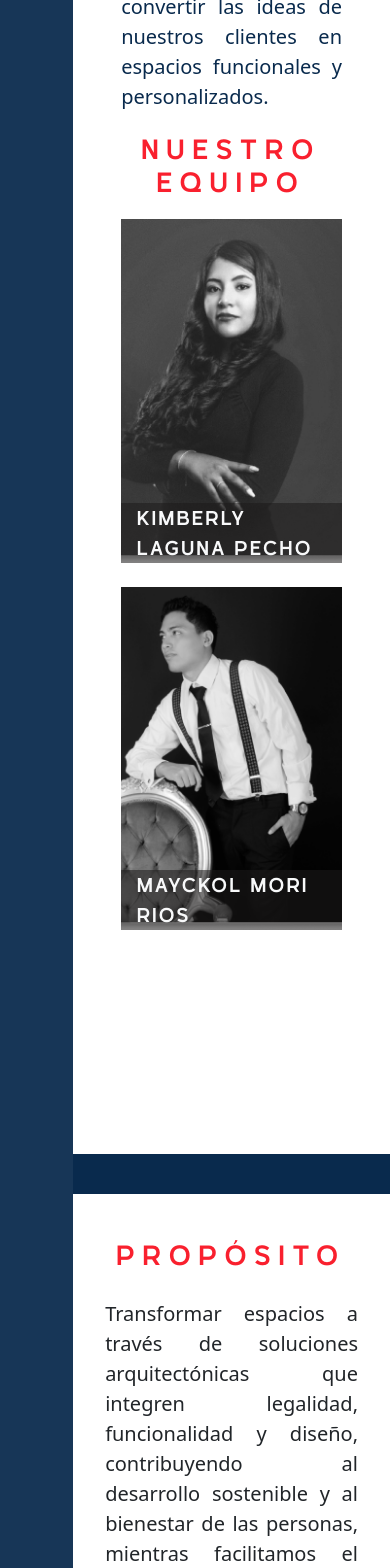
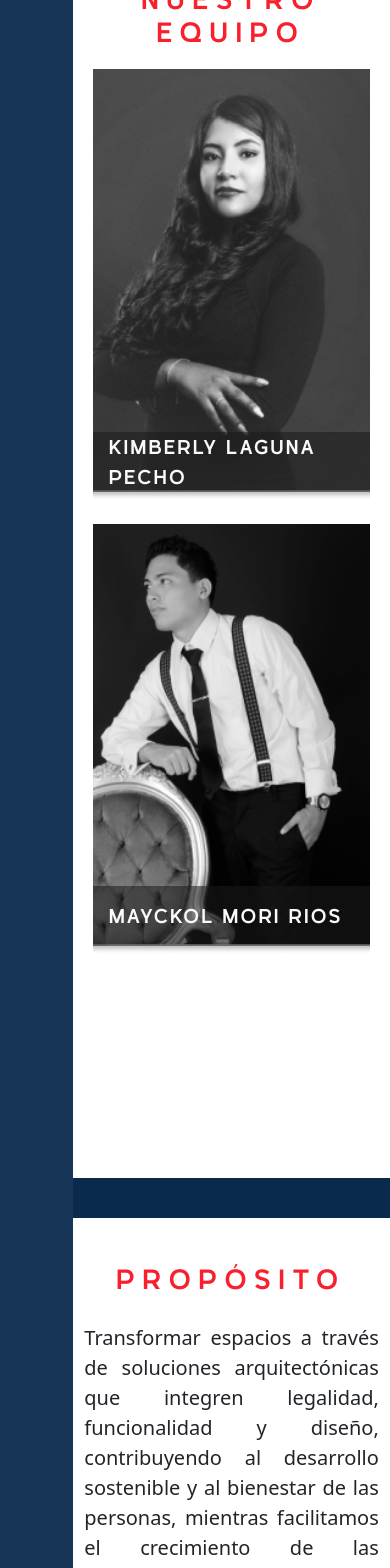
Before and after one commit to RakonaDev/arquizo, a React (Vite) app: page / in a window 390 px wide. Shown: the part 1560-3128 px from the top of the page. Built offline with nearby package versions, Linux system fonts and the light colour scheme.

Commit message:
fixing responsive

```diff
--- a/src/components/Nosotros/Nosotros.css
+++ b/src/components/Nosotros/Nosotros.css
@@ -34,6 +34,8 @@ overflow: hidden;  width: 100%;
   height: auto;
   background-color: transparent;
   z-index: 10;
+  padding-left: 3rem;
+  padding-right: 3rem;
 }
 
 .ingeniero-card{
@@ -97,6 +99,8 @@ overflow: hidden;  width: 100%;
     width: 100%;
     height: auto;
     padding-bottom: 120px;
+    padding-left: 0.5rem;
+    padding-right: 0.5rem;
   }
 
   .nosotros-container{
@@ -115,10 +119,24 @@ overflow: hidden;  width: 100%;
     width: 100% !important;
   }
 
+  .ingeniero-body{
+    bottom: 0.5rem !important;
+  }
+
   .ingeniero-card{
     width: 100% !important;
     height: auto !important;
     overflow: hidden;
+    >p{
+      font-size: 0.78rem !important;
+      top: 40% !important;
+      right: -200px !important;
+
+    }
+
+    &:hover > p {
+      right: -95px !important;
+    }
 
     >img{
       width: 110% !important;
--- a/src/components/Nosotros/Nosotros.jsx
+++ b/src/components/Nosotros/Nosotros.jsx
@@ -14,7 +14,7 @@ export const Nosotros = () => {
             <img src={Helmet} alt="" className="helmet-img" />
           </div>
           <section className="nosotros-body">
-            <div className="container border-1 border-black ps-5 pe-5 pt-3">
+            <div className="container pt-3">
               <h1 className="pt-4 text-rojo ibrand">NOSOTROS</h1>
               <p className="pt-4 fs-5 text-justify texto-azul fw-medium">
                 ARQUIZO es un estudio arquitectónico peruano con amplia
--- a/src/components/NosotrosSec/NosotrosSec.css
+++ b/src/components/NosotrosSec/NosotrosSec.css
@@ -106,8 +106,8 @@
     position: relative;
     height: auto;
     margin-bottom: 3rem;
-    padding-right: 2rem;
-    padding-left: 2rem;
+    padding-right: 0.7rem;
+    padding-left: 0.7rem;
   }
 
   .vision-container{
@@ -115,8 +115,8 @@
     position: relative;
     height: auto;
     background-color: #092A4D;
-    padding-right: 2rem;
-    padding-left: 2rem;
+    padding-right: 0.7rem;
+    padding-left: 0.7rem;
     padding-bottom: 4rem;
 
     &:hover{
@@ -134,7 +134,7 @@
   }
 
   .header-nosotros-sec{
-    padding-left: 2rem;
-    padding-right: 2rem;
+    padding-left: 0.7rem;
+    padding-right: 0.7rem;
   }
 }
--- a/src/components/Proyectos/Proyectos.css
+++ b/src/components/Proyectos/Proyectos.css
@@ -64,12 +64,12 @@
   .description-proyecto-container{
     width: 100% !important;
     height: 70dvh;
-    padding-left: 2rem !important;
-    padding-right: 2rem !important;
+    padding-left: 0.7rem !important;
+    padding-right: 0.7rem !important;
 
     >p{
       bottom: 2rem !important;
-      padding-right: 2rem !important;
+      padding-right: 0.7rem !important;
     }
   }
 
```
